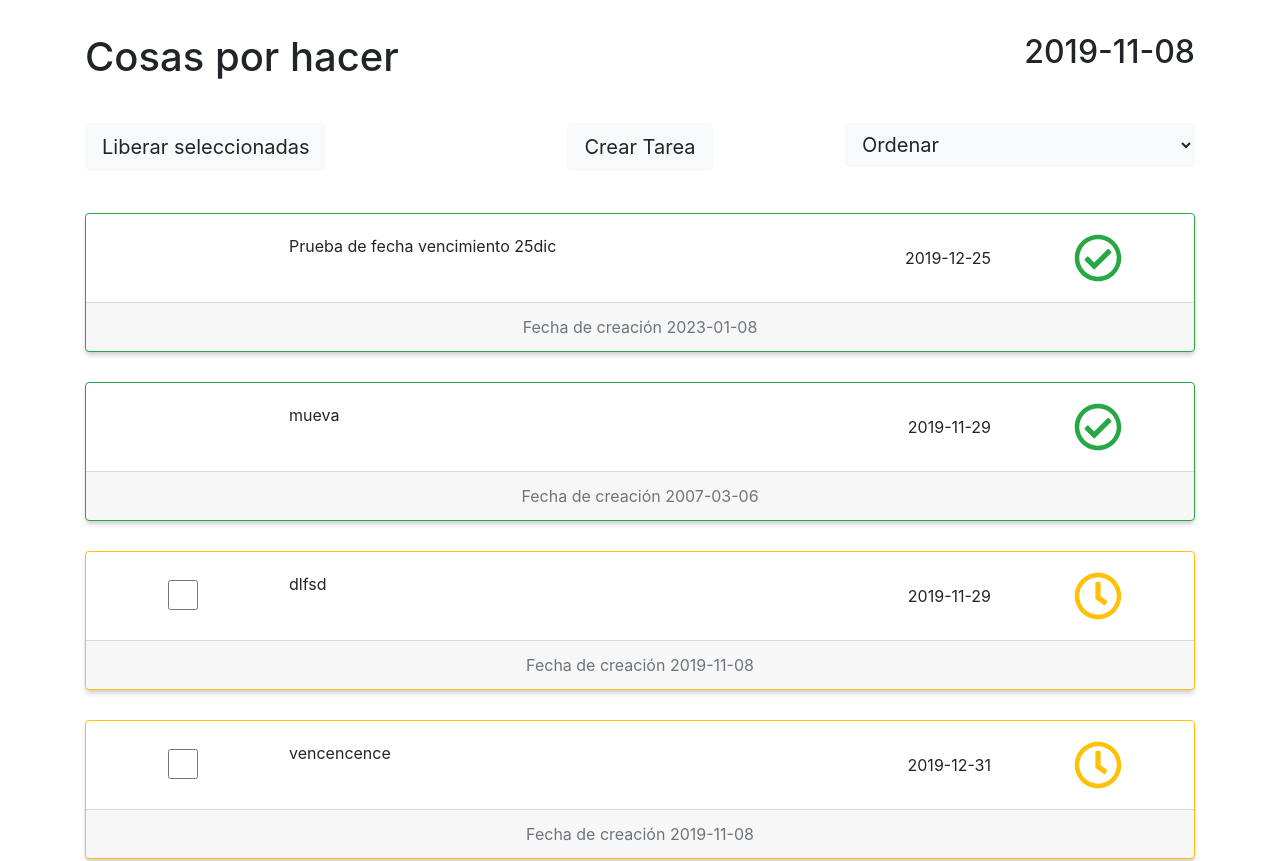
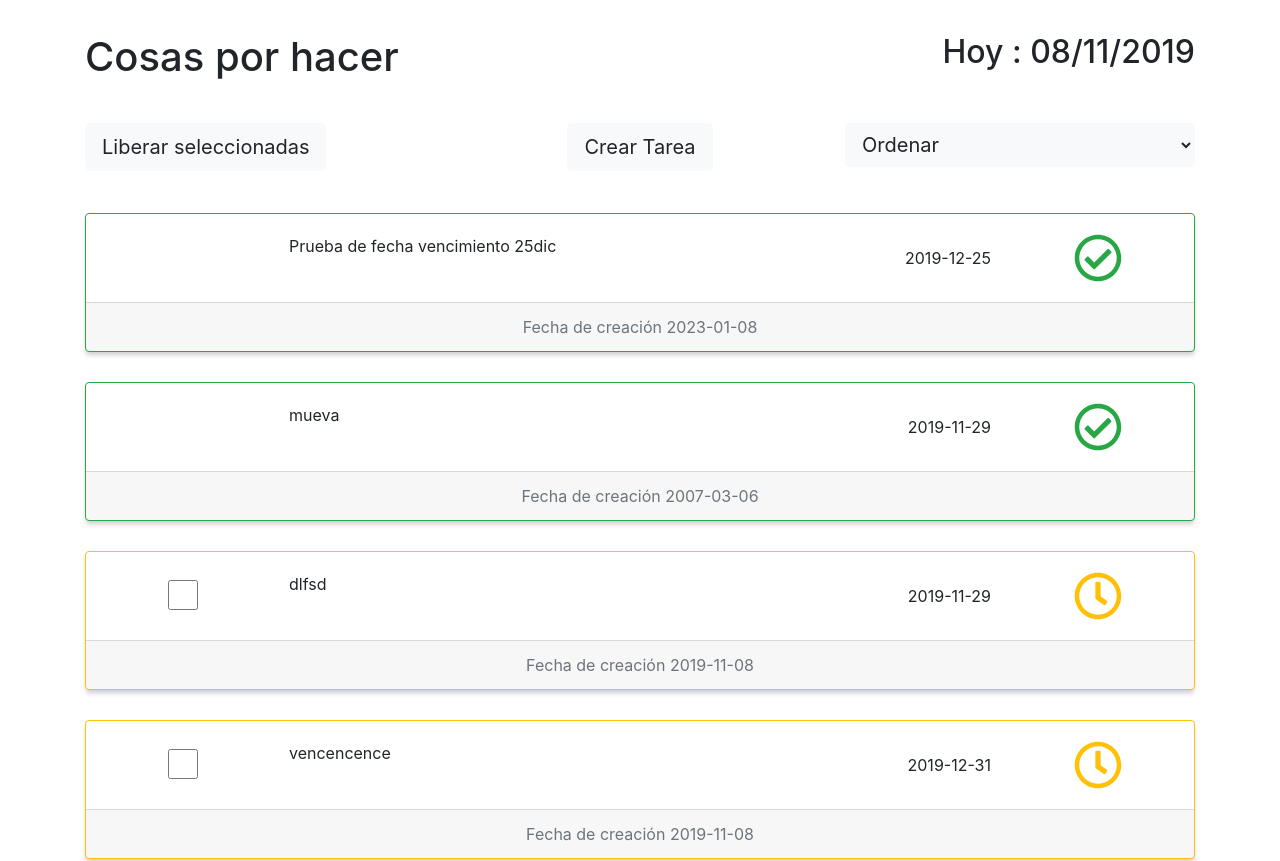
Before and after one commit to Cloiw/gp-test, a React (Create React App) app: page / in a window 1280 px wide. Shown: the top 861 px of the page. Built offline with nearby package versions, Linux system fonts and the light colour scheme; data requests are answered from the project's data file.

Commit message:
arreglo de fecha

```diff
--- a/src/components/ContentView/index.jsx
+++ b/src/components/ContentView/index.jsx
@@ -17,6 +17,7 @@ class ContentView extends React.Component {
 
   render (){
     const { tasksData, releaseCheckedTasks } = this.props;
+    const date = new Date().toISOString().split('T')[0]
     return (
       <Provider store={store}>
         <Container>
@@ -25,7 +26,7 @@ class ContentView extends React.Component {
             <h1>Cosas por hacer</h1>
           </Col>
           <Col bsPrefix="date-col col" md={4} xs={12}>
-            <h2> {new Date().toISOString().split('T')[0]} </h2>
+            <h2>Hoy : {date.split('-').reverse().join('/')} </h2>
           </Col>
         </Row>
         <Row>
```
